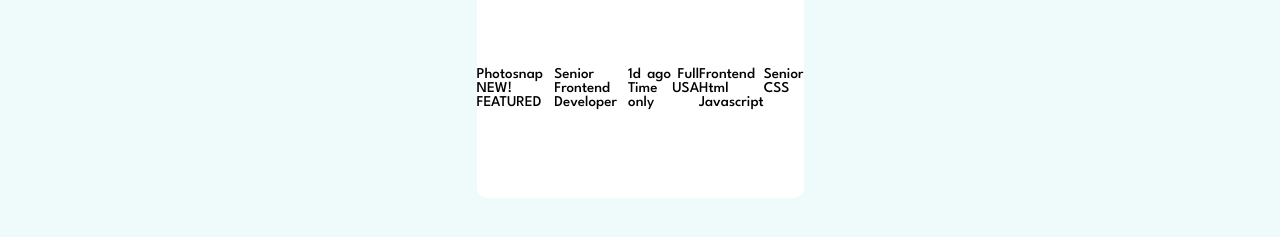
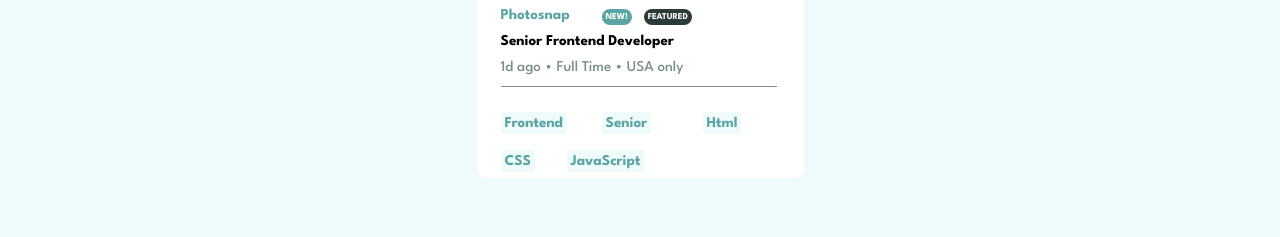
Before and after one commit to DavidSaintAnna/job-listing, a website built with Vite: page index.html in a window 1280 px wide. Shown: the part 237-474 px from the top of the page. Built offline with nearby package versions, Linux system fonts and the light colour scheme.

Commit message:
style:card structure

```diff
--- a/index.html
+++ b/index.html
@@ -19,19 +19,21 @@
       <section class="cards">
         <img src="images/photosnap.svg" alt="logo" class="logo" />
         <div class="card">
-          <div class="row-one">
-            <span>Photosnap</span>
+          <div class="first-row">
+            <span class="blue-span">Photosnap</span>
             <span>NEW!</span>
             <span>FEATURED</span>
           </div>
-          <div class="row-two">
-            <span>Senior</span>
-            <span>Frontend</span>
-            <span>Developer</span>
+          <div class="second-row">
+            <span><strong>Senior</strong></span>
+            <span><strong>Frontend</strong></span>
+            <span><strong>Developer</strong></span>
           </div>
-          <div class="row-three">
+          <div class="third-row">
             <span>1d ago</span>
+            &#8226;
             <span> Full Time</span>
+            &#8226;
             <span> USA only</span>
           </div>
           <div class="bar"></div>
@@ -40,7 +42,7 @@
             <span>Senior</span>
             <span>Html</span>
             <span>CSS</span>
-            <span>Javascript</span>
+            <span>JavaScript</span>
           </div>
         </div>
         <div></div>
--- a/style.css
+++ b/style.css
@@ -57,16 +57,105 @@
   font-size: 15px;
   width: 327px;
   max-width: 327px;
-  height: 220px;
+  height: 200px;
   background-color: var(--white);
   border-radius: 10px;
-  display: flex;
-  align-items: center;
-  text-align: justify;
+}
+
+.first-row {
+  margin-top: 30px;
+  margin-left: 24px;
+}
+
+.blue-span {
+  color: var(--Desaturated-Dark-Cyan);
+  font-weight: 700;
+}
+
+.first-row span:nth-child(2) {
+  margin-left: 28px;
+  color: var(--white);
+  background-color: var(--Desaturated-Dark-Cyan);
+  border-radius: 15px;
+  font-size: 9px;
+  text-align: center;
+  font-weight: 700;
+  padding: 4px;
+}
+
+.first-row span:nth-child(3) {
+  margin-left: 8px;
+  font-size: 9px;
+  text-align: center;
+  font-weight: 700;
+  border-radius: 15px;
+  color: var(--white);
+  background-color: var(--Very-Dark-Grayish-Cyan);
+  padding: 4px;
+}
+
+.second-row {
+  margin-top: 12px;
+  margin-left: 24px;
+}
+
+.third-row {
+  margin-top: 12px;
+  margin-left: 24px;
+  color: var(--Dark-Grayish-Cyan);
+}
+
+.bar {
+  margin-top: 12px;
+  width: 276px;
+  height: 1px;
+  margin-left: 24px;
+  background-color: var(--Dark-Grayish-Cyan);
 }
 
 .grid-row {
+  margin-top: 25px;
   display: grid;
-  grid-template-columns: 1fr 1fr;
-  grid-template-rows: 1fr 1fr 1fr;
+  margin-left: 24px;
+  row-gap: 16px;
+  color: var(--Desaturated-Dark-Cyan);
+  grid-template-columns: 1fr 1fr 1fr;
+  grid-template-rows: 1fr 1fr;
+  font-weight: 700;
+  cursor: pointer;
 }
+
+.grid-row span:nth-child(5) {
+  margin-left: -35px;
+}
+
+.grid-row span:nth-child(1) {
+  background-color: var(--Light-Grayish-Cyan);
+  width: fit-content;
+  border-radius: 2px;
+  padding: 4px;
+}
+.grid-row span:nth-child(2) {
+  background-color: var(--Light-Grayish-Cyan);
+  width: fit-content;
+  border-radius: 2px;
+  padding: 4px;
+}
+.grid-row span:nth-child(3) {
+  background-color: var(--Light-Grayish-Cyan);
+  width: fit-content;
+  border-radius: 2px;
+  padding: 4px;
+}
+.grid-row span:nth-child(4) {
+  background-color: var(--Light-Grayish-Cyan);
+  width: fit-content;
+  border-radius: 2px;
+  padding: 4px;
+}
+.grid-row span:nth-child(5) {
+  background-color: var(--Light-Grayish-Cyan);
+  width: fit-content;
+  border-radius: 2px;
+  padding: 4px;
+}
```
